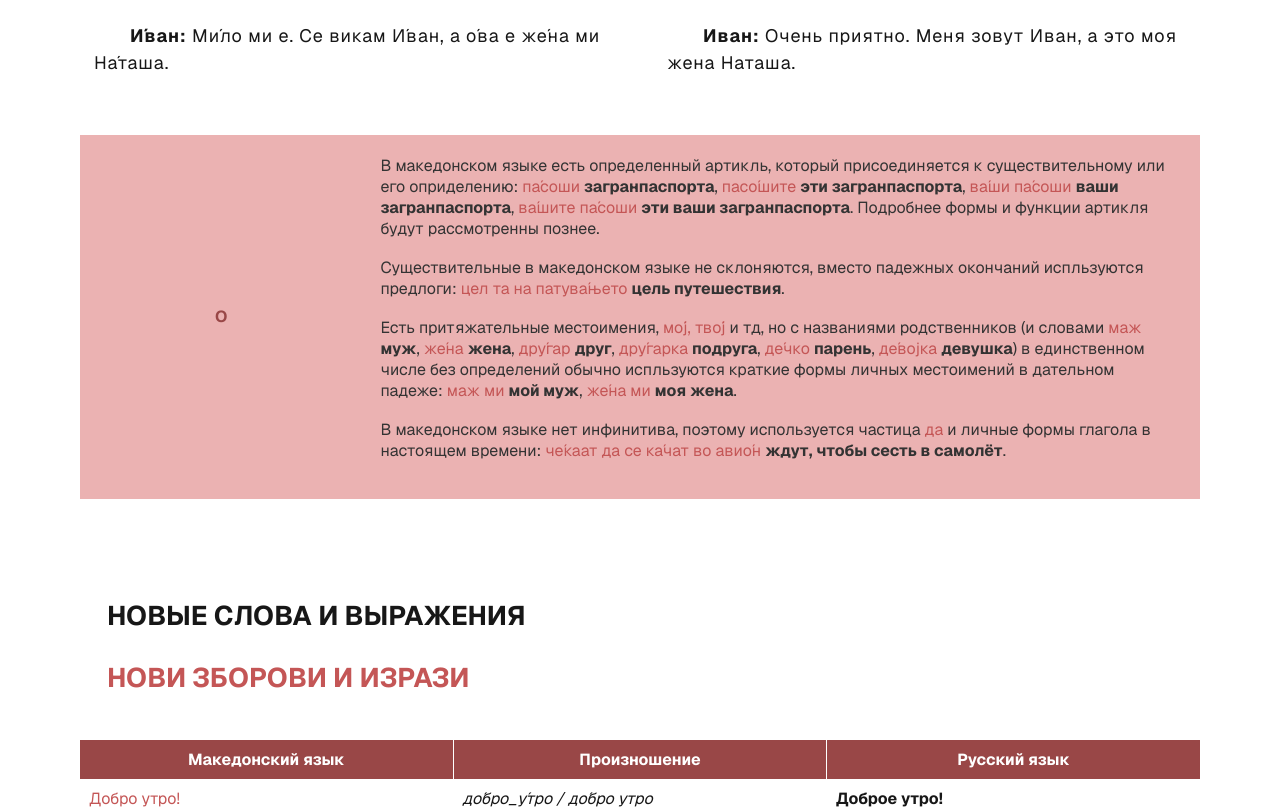
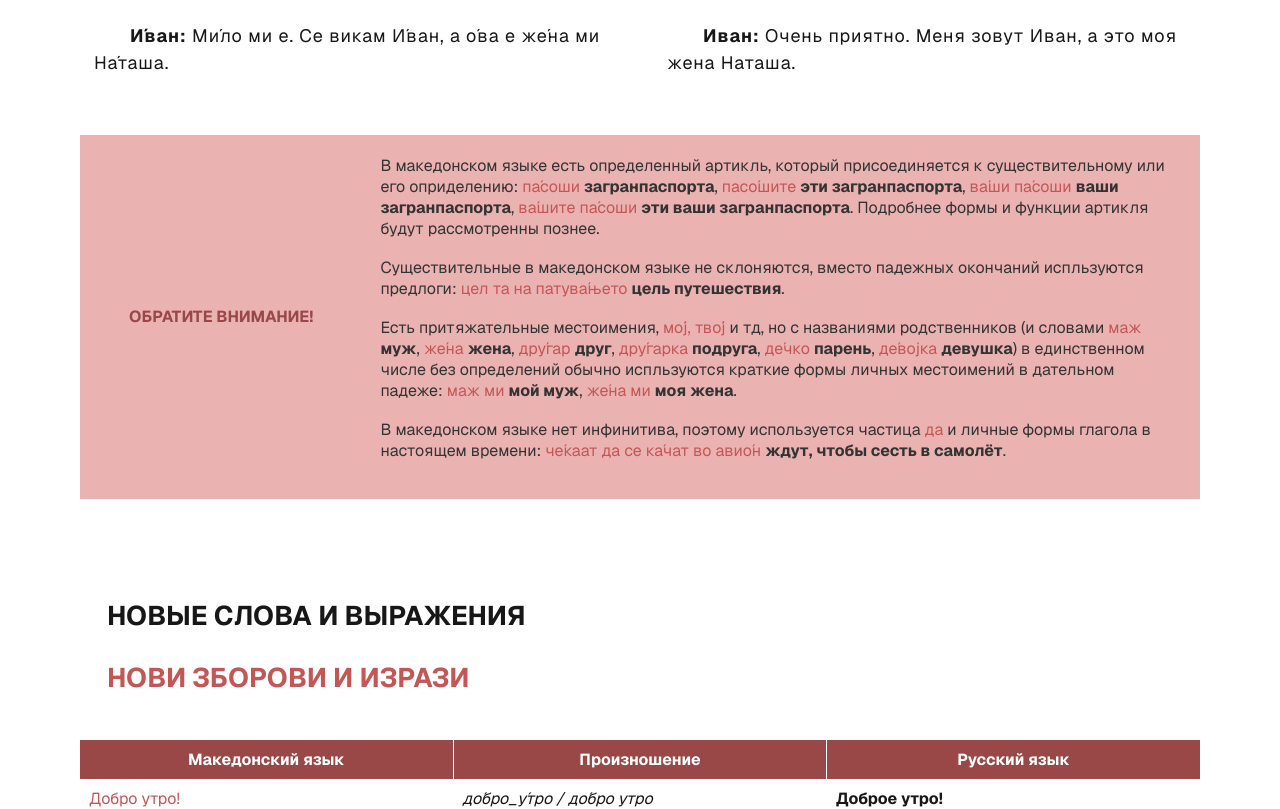
Before and after one commit to Andrey1914/mkd-self-teacher, a Next.js app: page / in a window 1280 px wide. Shown: the part 5760-6569 px from the top of the page. Built offline with nearby package versions, Linux system fonts and the light colour scheme.

Commit message:
fix types_01

```diff
--- a/components/lesson/PayAttentionBlock/PayAttentionBlock.tsx
+++ b/components/lesson/PayAttentionBlock/PayAttentionBlock.tsx
@@ -3,7 +3,7 @@ import { PayAttentionBlockProps } from "@/types/payAttantionTypes";
 import { formatText } from "@/utils";
 
 export function PayAttentionBlock({ data }: { data: PayAttentionBlockProps }) {
-  if (!data.sections || !data.sections.length) return null;
+  if (!data.sections || !data.sections) return null;
 
   return (
     <>
@@ -32,7 +32,7 @@ export function PayAttentionBlock({ data }: { data: PayAttentionBlockProps }) {
                   color: "#994747",
                 }}
               >
-                {section.title?.[0]}
+                {section.title}
               </td>
               <td style={{ padding: "1rem", verticalAlign: "top" }}>
                 <div style={{ color: "#333", textIndent: 0 }}>
--- a/types/baseTypes.ts
+++ b/types/baseTypes.ts
@@ -23,7 +23,7 @@ export interface CommonProps {
 
 export interface CommonContent {
   subtitle?: string | string[];
-  text?: string | string[];
+  text?: string;
   words?: CommonWords[];
 }
 
```
